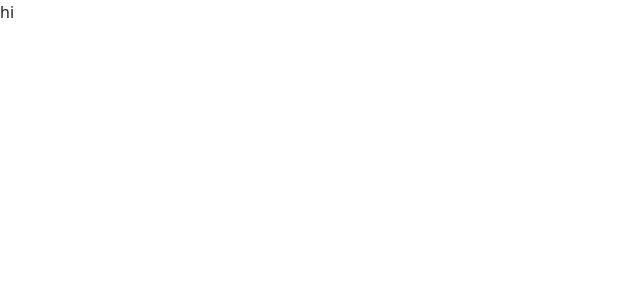
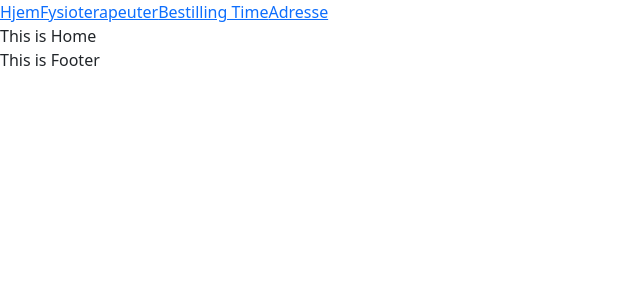
Before and after one commit to GeniePrinie/holten-institutt, a React (Vite) app: page / in a window 1280 px wide. Shown: the top 300 px of the page, without its empty margins (0-640 px from the left). Built offline with nearby package versions, Linux system fonts and the light colour scheme.

Commit message:
Add Router with Layout

```diff
--- a/src/App.jsx
+++ b/src/App.jsx
@@ -1,11 +1,7 @@
 import { RouterPathway } from "./RouterPathway";
 
 function App() {
-  return (
-    <>
-      <RouterPathway />
-    </>
-  );
+  return <RouterPathway />;
 }
 
 export default App;
--- a/src/RouterPathway.jsx
+++ b/src/RouterPathway.jsx
@@ -1,7 +1,28 @@
+import { BrowserRouter as Router, Route, Routes } from "react-router-dom";
+import { Layout } from "./layout/Layout";
+import { Home } from "./pages/Home";
+import { Fysioterapeuter } from "./pages/Fysioterapeuter";
+import { BestillingTime } from "./pages/BestillingTime";
+import { Adresse } from "./pages/Adresse";
+
 function RouteNotFound() {
   return <div>Page not found</div>;
 }
 
 export function RouterPathway() {
-  return <div>hi</div>;
+  return (
+    <Router>
+      <Routes>
+        <Route path="/" element={<Layout />}>
+          <Route index element={<Home />} />
+          <Route path="fysioterapeuter" element={<Fysioterapeuter />} />
+          <Route path="kontakt">
+            <Route path="bestillingtime" element={<BestillingTime />} />
+            <Route path="adresse" element={<Adresse />} />
+          </Route>
+          <Route path="*" element={<RouteNotFound />} />
+        </Route>
+      </Routes>
+    </Router>
+  );
 }
--- /dev/null
+++ b/src/layout/Footer.jsx
@@ -0,0 +1,3 @@
+export const Footer = () => {
+  return <div>This is Footer</div>;
+};
--- /dev/null
+++ b/src/layout/Header.jsx
@@ -0,0 +1,12 @@
+import { NavLink } from "react-router-dom";
+
+export const Header = () => {
+  return (
+    <header>
+      <NavLink to={"/"}>Hjem</NavLink>
+      <NavLink to={"/fysioterapeuter"}>Fysioterapeuter</NavLink>
+      <NavLink to={"/kontakt/bestillingtime"}>Bestilling Time</NavLink>
+      <NavLink to={"/kontakt/adresse"}>Adresse</NavLink>
+    </header>
+  );
+};
--- /dev/null
+++ b/src/layout/Layout.jsx
@@ -0,0 +1,13 @@
+import { Outlet } from "react-router-dom";
+import { Header } from "./Header";
+import { Footer } from "./Footer";
+
+export const Layout = () => {
+  return (
+    <div>
+      <Header />
+      <Outlet />
+      <Footer />
+    </div>
+  );
+};
--- /dev/null
+++ b/src/pages/Adresse.jsx
@@ -0,0 +1,3 @@
+export function Adresse() {
+  return <div>This is Adresse</div>;
+}
--- /dev/null
+++ b/src/pages/BestillingTime.jsx
@@ -0,0 +1,3 @@
+export function BestillingTime() {
+  return <div>This is BestillingTime</div>;
+}
--- /dev/null
+++ b/src/pages/Fysioterapeuter.jsx
@@ -0,0 +1,3 @@
+export function Fysioterapeuter() {
+  return <div>This is Fysioterapeuter</div>;
+}
--- /dev/null
+++ b/src/pages/Home.jsx
@@ -0,0 +1,3 @@
+export function Home() {
+  return <div>This is Home</div>;
+}
```
